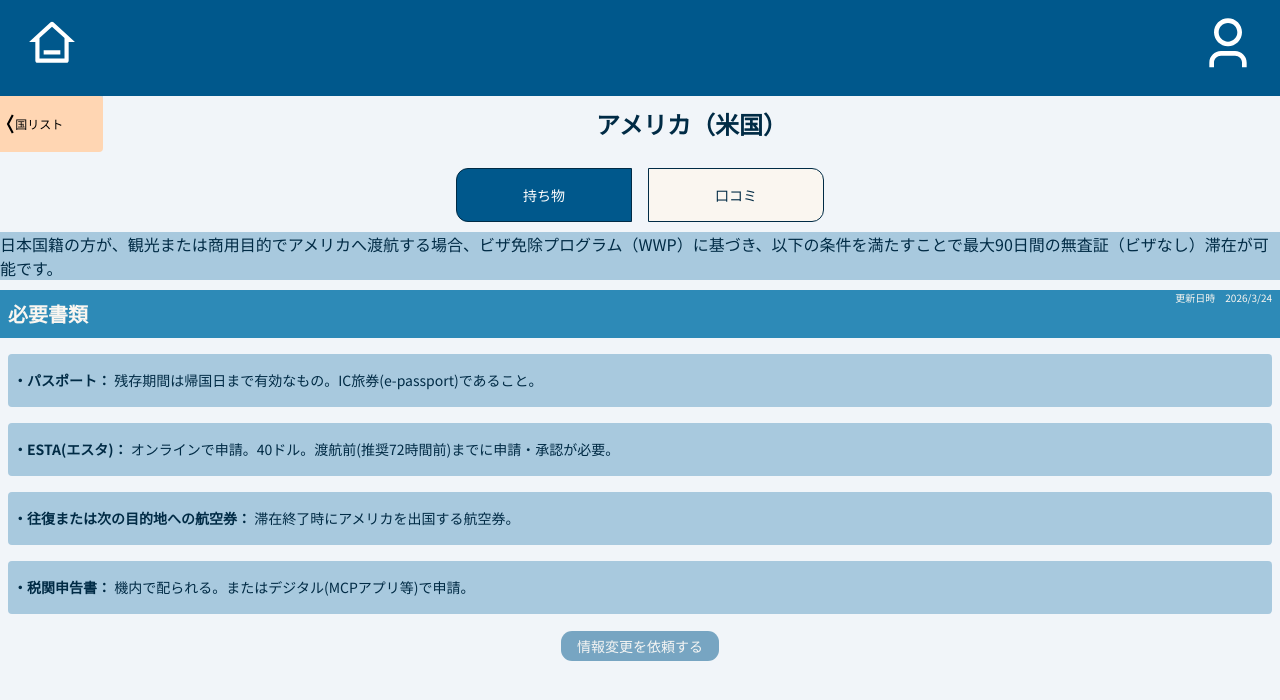
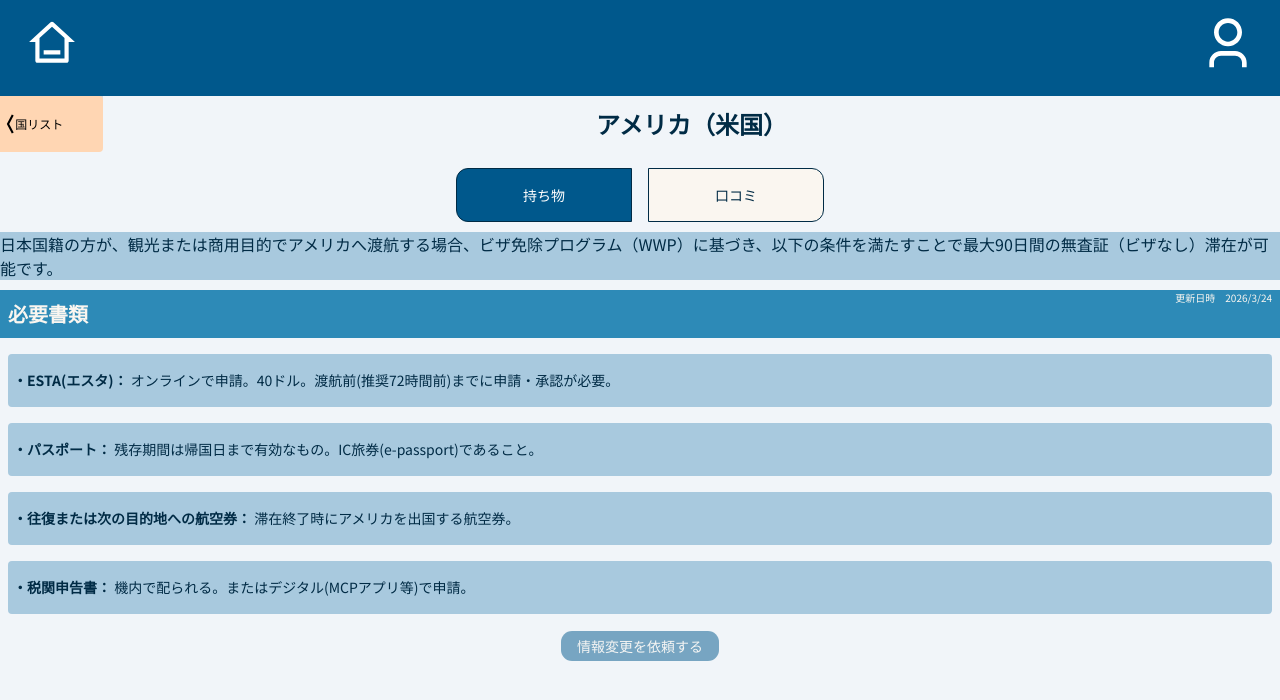
Before and after one commit to Triton-Swallows/Triton-Swallows-App, a React (Vite) app in the folder fe/: page /1/packing-list in a window 1280 px wide. Shown: the top 700 px of the page. Built offline with nearby package versions, Linux system fonts and the light colour scheme; no server answers.

Commit message:
add: 開発中の詳細ページへ持ち物ページからアクセスできるように実装

```diff
--- a/fe/src/components/pages/PackingList.tsx
+++ b/fe/src/components/pages/PackingList.tsx
@@ -16,25 +16,25 @@ export const PackingList = () => {
 
   const itemList: PackingItem[] = [
     {
-      name: "パスポート",
-      content: "残存期間は帰国日まで有効なもの。IC旅券(e-passport)であること。",
-      path: "",
-    },
-    {
       name: "ESTA(エスタ)",
       content:
         "オンラインで申請。40ドル。渡航前(推奨72時間前)までに申請・承認が必要。",
       path: "/usa/packing-list/esta",
     },
     {
+      name: "パスポート",
+      content: "残存期間は帰国日まで有効なもの。IC旅券(e-passport)であること。",
+      path: "/usa/packing-list/passport",
+    },
+    {
       name: "往復または次の目的地への航空券",
       content: "滞在終了時にアメリカを出国する航空券。",
-      path: "",
+      path: "/usa/packing-list/ticket",
     },
     {
       name: "税関申告書",
       content: "機内で配られる。またはデジタル(MCPアプリ等)で申請。",
-      path: "",
+      path: "/usa/packing-list/tax",
     },
   ];
 
```
